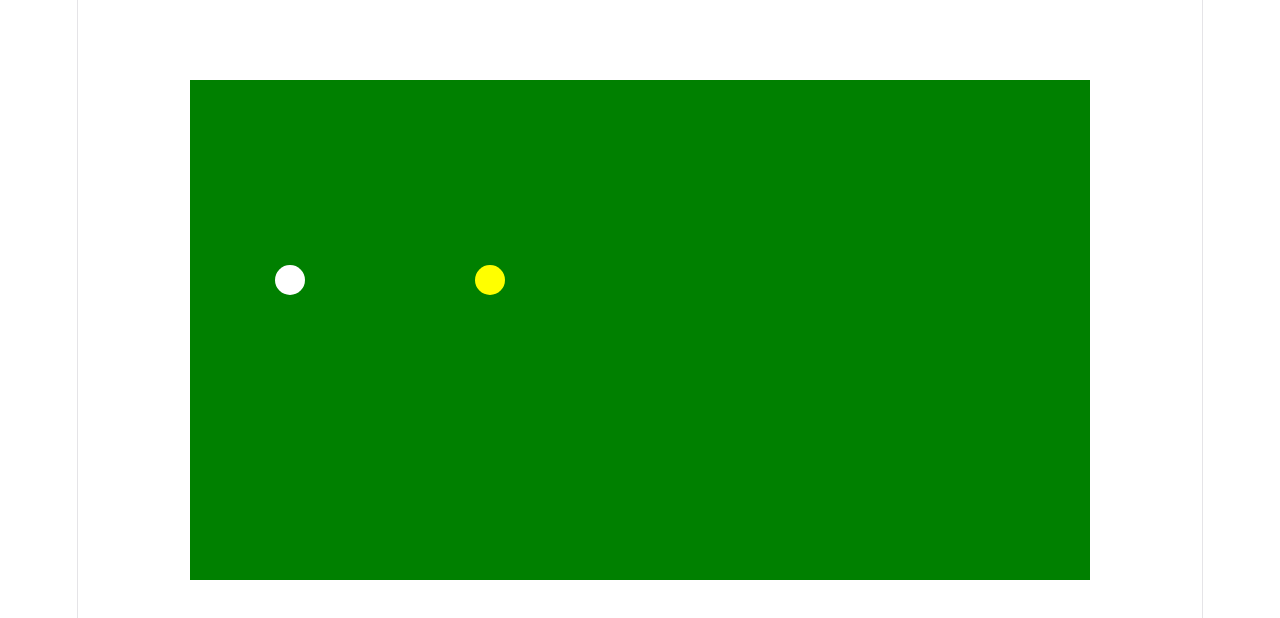
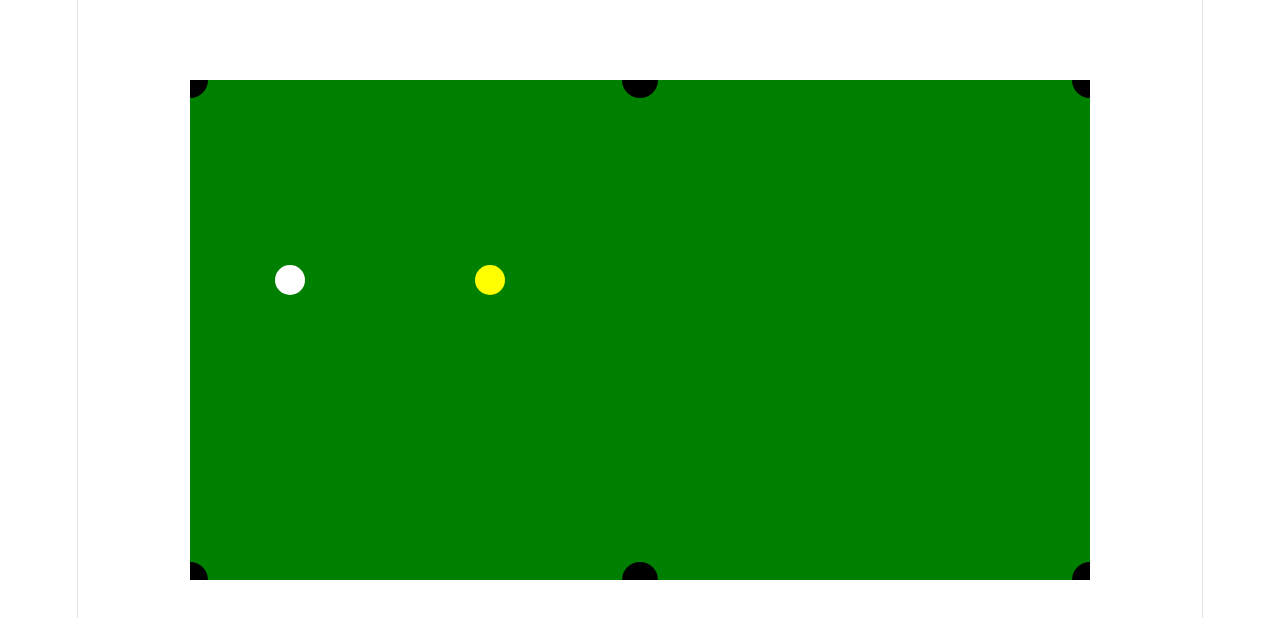
Before and after one commit to andrew-guadiana/8-ball_pool_AI, a React (Vite) app in the folder frontend/: page / in a window 1280 px wide. Shown: the top 618 px of the page. Built offline with nearby package versions, Linux system fonts and the light colour scheme.

Commit message:
Pockets are visible

```diff
--- a/frontend/src/App.tsx
+++ b/frontend/src/App.tsx
@@ -14,6 +14,21 @@ type BallProps = {
   onPointerDown?: () => void
 }
 
+type Pocket = {
+  x: number
+  y: number
+}
+
+const pockets: Pocket[] = [
+  {x: 0, y: 0},
+  {x: 450, y: 0},
+  {x: 900, y: 0},
+  {x: 0, y: 500},
+  {x: 450, y: 500},
+  {x: 900, y: 500},
+]
+
+
 function Ball({ x, y, color, onPointerDown }: BallProps) {
   return (
     <div
@@ -28,6 +43,23 @@ function Ball({ x, y, color, onPointerDown }: BallProps) {
         background: color,
         cursor: "grab",
       }}
+    />
+  )
+}
+
+function Pocket({ x, y }: Pocket) {
+  return (
+    <div
+    style={{
+      position: "absolute",
+      left: x - 18,
+      top: y - 18,
+      width: 36,
+      height: 36,
+      borderRadius: "50%",
+      background: "black",
+      zIndex: 0,
+    }}
     />
   )
 }
@@ -65,8 +97,13 @@ function App() {
         position: "relative",
         background: "green",
         margin: "80px auto",
+        overflow: "hidden",
       }}
     >
+    {pockets.map((p, i) => (
+      <Pocket key={i} x={p.x} y={p.y} />
+    ))}
+
       {balls.map((ball) => (
         <Ball
           key={ball.id}
```
